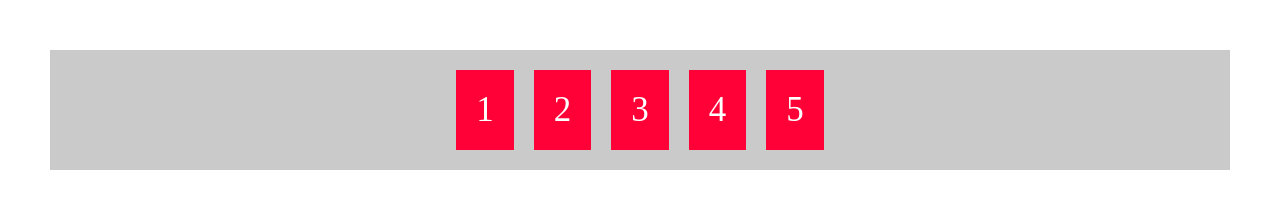
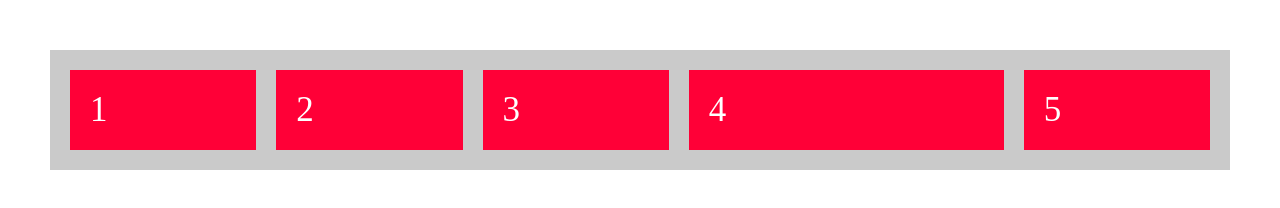
Before and after one commit to mushtaqj/flexbox-playground, a plain HTML site: page index.html in a window 1280 px wide. Drawn offline with Linux system fonts and the light colour scheme.

Commit message:
Lesson 2 flex children flex-grow  property

```diff
--- a/main.css
+++ b/main.css
@@ -21,6 +21,7 @@
   font-size: 35px;
   padding: 20px;
   margin: 10px;
+  flex-grow: 1;
 }
 
 /*
@@ -45,3 +46,10 @@ Control order of items at the child level
 .item-5 {
   order: 2;
 } */
+
+
+/*Control flex-grow of items at the child level*/
+
+.item-4 {
+ flex-grow: 2;
+}
```
Also changed, not shown: images/flex-grow.png (added), 1 other file.
